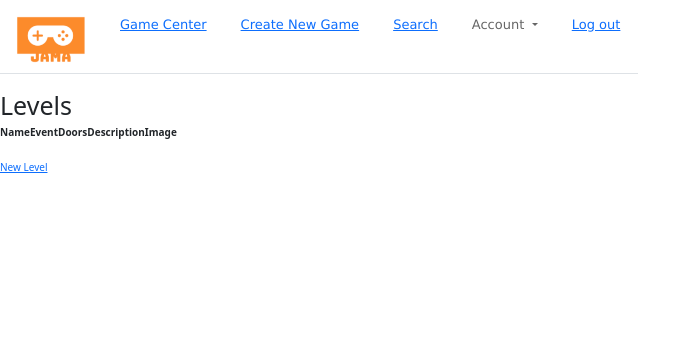
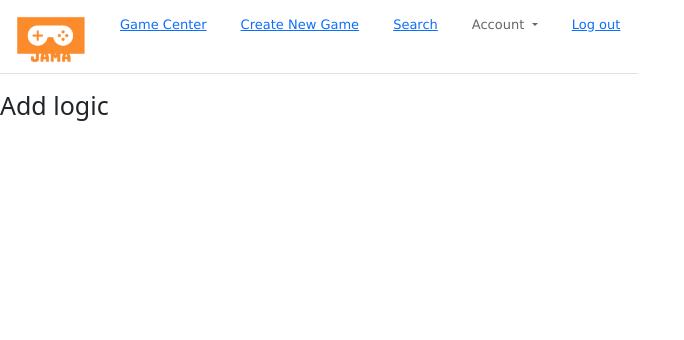
Before and after one commit to alexblattner/Jama, a Rails app: page /addlogic/1 in a window 1280 px wide. Shown: the top 340 px of the page, without its empty margins (0-684 px from the left). Run offline with Rails 7, Linux system fonts and the light colour scheme; the visitor is signed in with stand-in values (Sample User, id 1); data that the repository does not hold is empty; style sheets or scripts are compiled from the project's sources; some libraries are stand-ins or nearby versions; some web fonts are replaced.

Commit message:
first time commit

```diff
--- a/app/controllers/levels_controller.rb
+++ b/app/controllers/levels_controller.rb
@@ -51,8 +51,8 @@ class LevelsController < ApplicationController
     @level.game = Game.find(level_params[:game_id])
     if @level.save
       flash[:success] = "Get new level created."
-      if params[:commit] == 'Add the level'
-        redirect_to addlevel_url(level_params[:game_id])
+      if params[:commit] == 'Save and add events'
+        redirect_to addevent_url(@level.id)
       else
         redirect_to addlogic_url(level_params[:game_id])
       end
@@ -60,7 +60,6 @@ class LevelsController < ApplicationController
     else
       render "new"
     end
-
   end
 
   # PATCH/PUT /levels/1
--- a/app/models/event.rb
+++ b/app/models/event.rb
@@ -1,2 +1,3 @@
 class Event < ApplicationRecord
+    belongs_to :level
 end
--- a/app/models/level.rb
+++ b/app/models/level.rb
@@ -1,5 +1,6 @@
 class Level < ApplicationRecord
     belongs_to :game
+    has_many :events
 
     validates :name, presence: true, length: { maximum: 50 }
 end
--- a/app/views/events/_form.html.erb
+++ b/app/views/events/_form.html.erb
@@ -10,6 +10,9 @@
       </ul>
     </div>
   <% end %>
+
+  <%= form.label :level_id %>
+  <%= form.text_field :level_id, class: 'form-control' %>
 
   <div class="field">
     <%= form.label :name %>
--- a/app/views/events/new.html.erb
+++ b/app/views/events/new.html.erb
@@ -1,4 +1,4 @@
-<h1>New Event</h1>
+<h1 align="center">New Events</h1>
 
 <%= render 'form', event: @event %>
 
--- a/app/views/games/logicform.html.erb
+++ b/app/views/games/logicform.html.erb
@@ -1,35 +1,3 @@
 <p id="notice"><%= notice %></p>
 
-<h1>Levels</h1>
-
-<table>
-  <thead>
-    <tr>
-      <th>Name</th>
-      <th>Event</th>
-      <th>Doors</th>
-      <th>Description</th>
-      <th>Image</th>
-      <th colspan="3"></th>
-    </tr>
-  </thead>
-
-  <tbody>
-    <% @levels.each do |level| %>
-      <tr>
-        <td><%= level.name %></td>
-        <td><%= level.event_id %></td>
-        <td><%= level.doors %></td>
-        <td><%= level.description %></td>
-        <td><%= level.image %></td>
-        <td><%= link_to 'Show', level %></td>
-        <td><%= link_to 'Edit', edit_level_path(level) %></td>
-        <td><%= link_to 'Destroy', level, method: :delete, data: { confirm: 'Are you sure?' } %></td>
-      </tr>
-    <% end %>
-  </tbody>
-</table>
-
-<br>
-
-<%= link_to 'New Level', new_level_path %>
+<h1>Add logic</h1>
--- a/app/views/levels/index.html.erb
+++ b/app/views/levels/index.html.erb
@@ -31,5 +31,3 @@
 </table>
 
 <br>
-
-<%= link_to 'New Level', new_level_path %>
--- a/app/views/levels/new.html.erb
+++ b/app/views/levels/new.html.erb
@@ -2,4 +2,6 @@
 
 <%= render 'form', level: @level %>
 
-<%= link_to 'Back', levels_path %>
+<h2>
+<%= link_to 'View all levels (including other games)', levels_path %>
+</h2>
--- a/config/routes.rb
+++ b/config/routes.rb
@@ -27,6 +27,8 @@ Rails.application.routes.draw do
   get '/creategame', to: 'games#new'
   get '/allgames', to: 'games#all'
   get '/addlevel/:game_id' , to: 'levels#new', as: 'addlevel'
+  get '/addevent/:level_id' , to: 'events#new', as: 'addevent'
+
   get '/addlogic/:game_id' , to: 'games#addlogic', as: 'addlogic'
 
 end
--- a/db/migrate/20200321185427_create_events.rb
+++ b/db/migrate/20200321185427_create_events.rb
@@ -2,6 +2,7 @@ class CreateEvents < ActiveRecord::Migration[6.0]
   def change
     create_table :events do |t|
       t.string :name
+      t.string :level_id
       t.string :result
       t.string :description
       t.string :event_type
--- a/db/migrate/20200321185753_create_levels.rb
+++ b/db/migrate/20200321185753_create_levels.rb
@@ -3,10 +3,10 @@ class CreateLevels < ActiveRecord::Migration[6.0]
     create_table :levels do |t|
       t.string :name
       t.string :event_id
+      t.string :game_id
       t.string :doors
       t.string :description
       t.string :image
-      t.string :game_id
       t.integer :prev_level_id
 
       t.timestamps
```
Also changed, not shown: app/controllers/events_controller.rb (+10 -8 lines), app/views/levels/_form.html.erb (+1 -6 lines), db/schema.rb, 1 other file.
